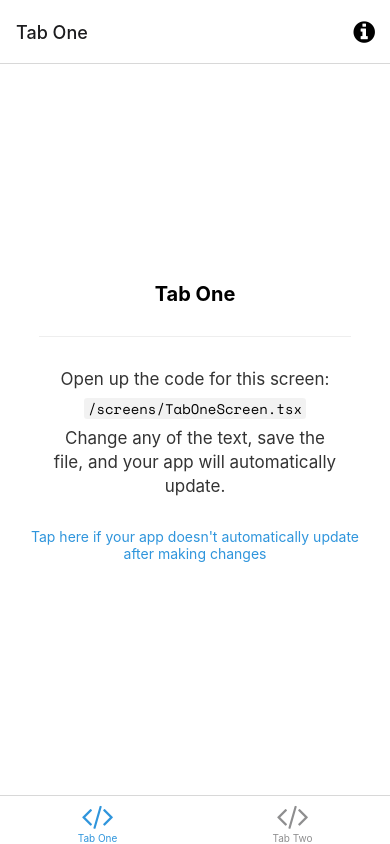
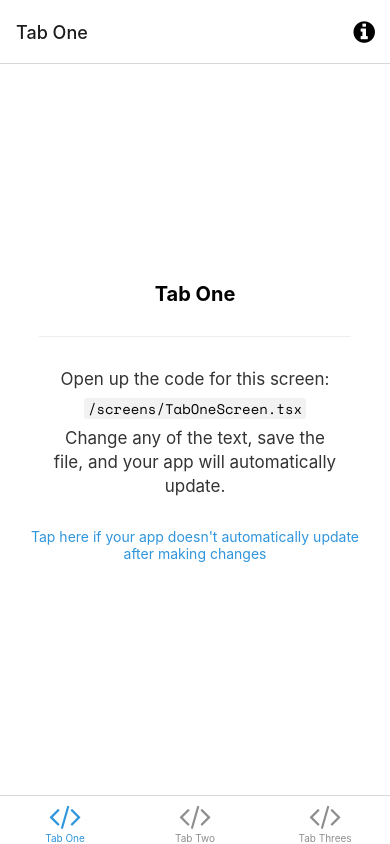
Before and after one commit to TenzinJhopee/Netflix-Mobile, a React Native app: screen /TabOne in a window 390 px wide. Built offline with nearby package versions, Linux system fonts and the light colour scheme; what expo-linking would draw is missing.

Commit message:
first commit

```diff
--- a/navigation/index.tsx
+++ b/navigation/index.tsx
@@ -92,6 +92,16 @@
           tabBarIcon: ({ color }) => <TabBarIcon name="code" color={color} />,
         }}
       />
+
+      <BottomTab.Screen
+        name="TabThree"
+        component={TabTwoScreen}
+        options={{
+          title: 'Tab Threes',
+          tabBarIcon: ({ color }) => <TabBarIcon name="code" color={color} />,
+        }}
+      />
+
     </BottomTab.Navigator>
   );
 }
```
Also changed, not shown: 1 other file (tests, documents, lock files or other folders).
